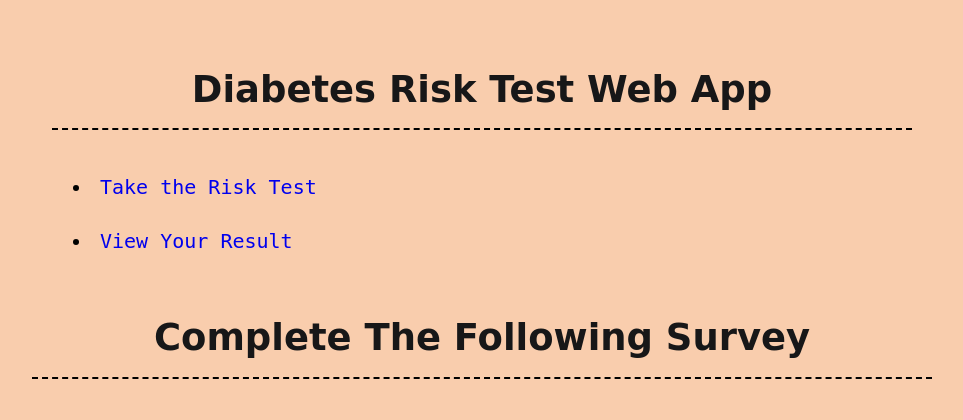
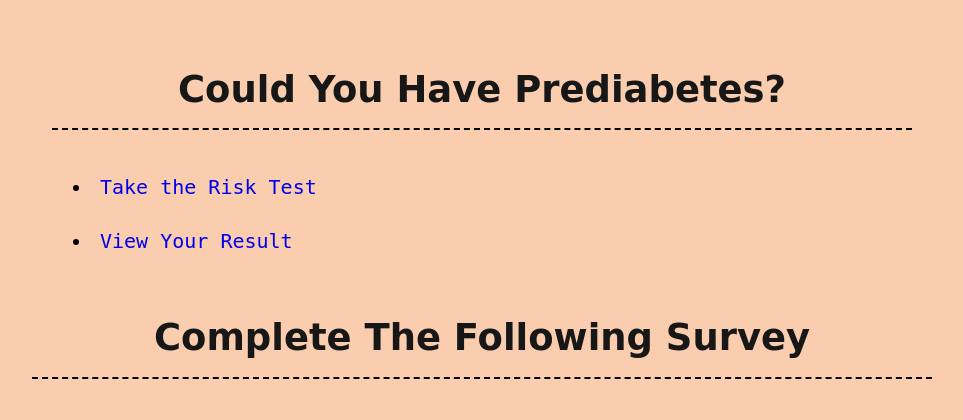
Before and after one commit to jeff1hwang/PIC16B_Diabetes_Prediction_Project, a Flask app: page /submit/ in a window 1280 px wide. Shown: the top 420 px of the page, without its empty margins (158-1121 px from the left). Run offline with Flask 2, Linux system fonts and the light colour scheme; parts of the project's set-up code (start-up, migrations or seed data) failed here and were passed over.

Commit message:
update webapp

```diff
--- a/Webapp/templates/base.html
+++ b/Webapp/templates/base.html
@@ -6,7 +6,8 @@
 <title>Blog Post 2</title>
 <nav>
   <!-- Web page heading -->
-  <h1>Diabetes Risk Test Web App</h1>
+  <h1>Could You Have Prediabetes?</h1>
+
   <ul>
     <!-- Link the submit page on main page -->
     <li><a href="{{ url_for('submit') }}">Take the Risk Test</a></li>
@@ -21,6 +22,6 @@
   </header>
   {% block content %}
     <br>
-    <p> Welcome to the Diabetes Risk Test Web Page! Click Take the Risk Test to complete the quiz and view the result by clicking View Your Result</p>
+    <p> Welcome to the Diabetes Risk Test Web Page! Click <strong>"Take the Risk Test"</strong> to complete the quiz and view the result by clicking <strong>"View Your Result"</strong>.</p>
   {% endblock %}
 </section>
--- a/Webapp/templates/submit.html
+++ b/Webapp/templates/submit.html
@@ -141,9 +141,8 @@
       </label>
       <br>
 
-
       <!-- Finally: Creating a submit button -->
-      <input type="submit" value="Submit Your Test">
+      <input type="submit" value="Submit Your Test" />
     </form>
 
 {% if thanks %}
```
Also changed, not shown: Webapp/messages_db.sqlite.
